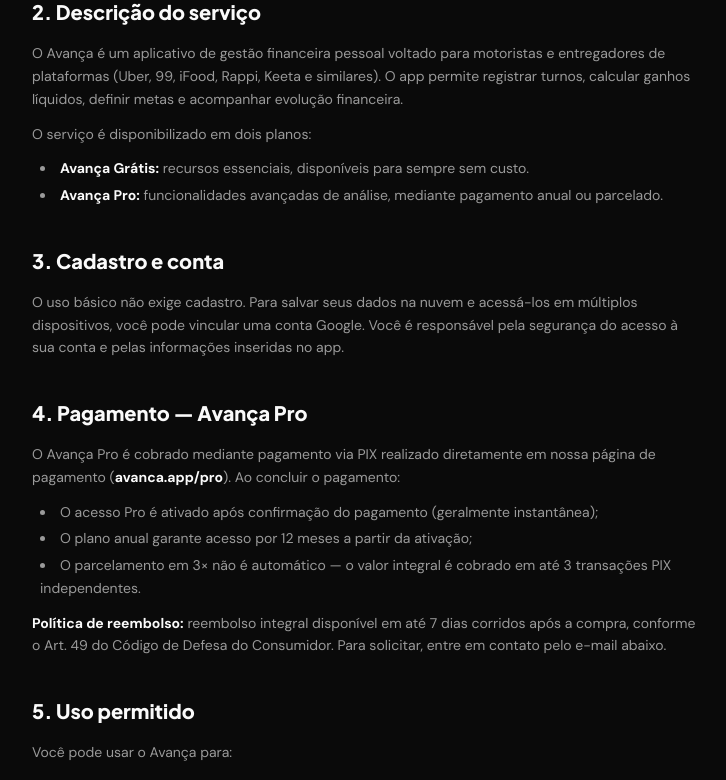
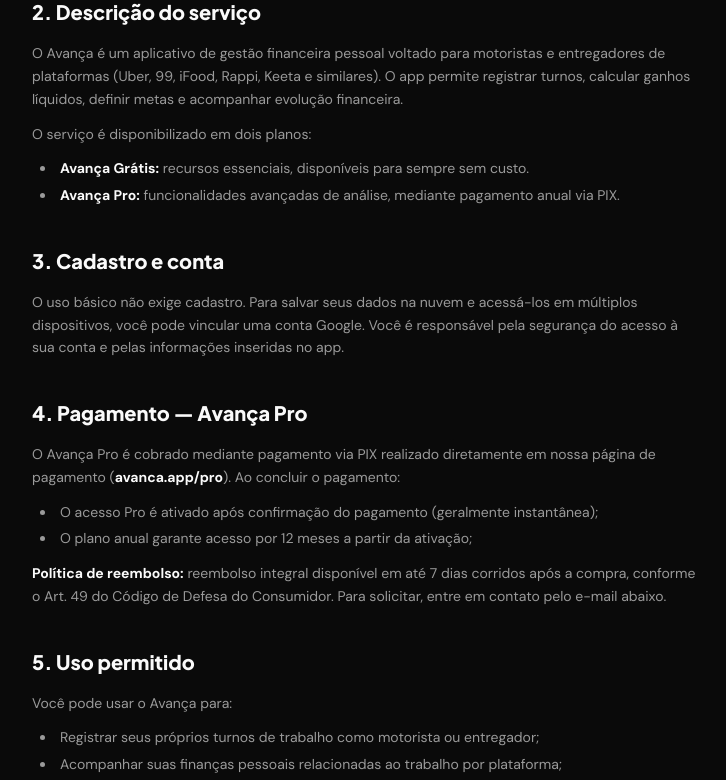
Before and after one commit to MatBueno/avanca-site, a Next.js app: page /termos in a window 1280 px wide. Shown: the part 438-1218 px from the top of the page, without its empty margins (272-998 px from the left). Built offline with nearby package versions, Linux system fonts and the light colour scheme.

Commit message:
pricing: remove opcao PIX parcelado de todos os pontos do site

```diff
--- a/app/page.tsx
+++ b/app/page.tsx
@@ -350,7 +350,6 @@
                 <div className="absolute -top-3.5 left-1/2 -translate-x-1/2 bg-verde text-preto text-xs font-medium px-4 py-1 rounded-full whitespace-nowrap">RECOMENDADO</div>
                 <p className="font-brand text-verde text-sm tracking-wide mb-3">Avança Pro</p>
                 <p className="font-display font-extrabold text-4xl mb-1">R$ 34,90<span className="text-cinza-texto text-xl font-normal font-sans"> / ano</span></p>
-                <p className="text-cinza-texto text-xs mb-3">ou 3× R$ 12,90</p>
                 <p className="text-branco text-sm mb-6">Menos que um cafezinho por mês</p>
                 <ul className="space-y-3 mb-8 flex-1">
                   {PRO_FEATURES.map((f) => (
@@ -413,7 +412,6 @@
               </div>
               <p className="font-brand text-verde text-sm tracking-wide mb-3">Avança Pro</p>
               <p className="font-display font-extrabold text-4xl mb-1 whitespace-nowrap">R$ 34,90<span className="text-cinza-texto text-xl font-normal font-sans"> / ano</span></p>
-              <p className="text-cinza-texto text-xs mb-3">ou 3× R$ 12,90</p>
               <p className="text-branco text-sm mb-6">Menos que um cafezinho por mês</p>
               <ul className="space-y-3 mb-8 flex-1">
                 {PRO_FEATURES.map((f) => (
--- a/app/termos/page.tsx
+++ b/app/termos/page.tsx
@@ -55,7 +55,7 @@
           </p>
           <ul className="list-disc list-inside space-y-1 pl-2">
             <li><strong className="text-branco">Avança Grátis:</strong> recursos essenciais, disponíveis para sempre sem custo.</li>
-            <li><strong className="text-branco">Avança Pro:</strong> funcionalidades avançadas de análise, mediante pagamento anual ou parcelado.</li>
+            <li><strong className="text-branco">Avança Pro:</strong> funcionalidades avançadas de análise, mediante pagamento anual via PIX.</li>
           </ul>
         </Section>
 
@@ -75,7 +75,7 @@
           <ul className="list-disc list-inside space-y-1 pl-2">
             <li>O acesso Pro é ativado após confirmação do pagamento (geralmente instantânea);</li>
             <li>O plano anual garante acesso por 12 meses a partir da ativação;</li>
-            <li>O parcelamento em 3× não é automático — o valor integral é cobrado em até 3 transações PIX independentes.</li>
+
           </ul>
           <p>
             <strong className="text-branco">Política de reembolso:</strong> reembolso integral disponível em até 7 dias
```
